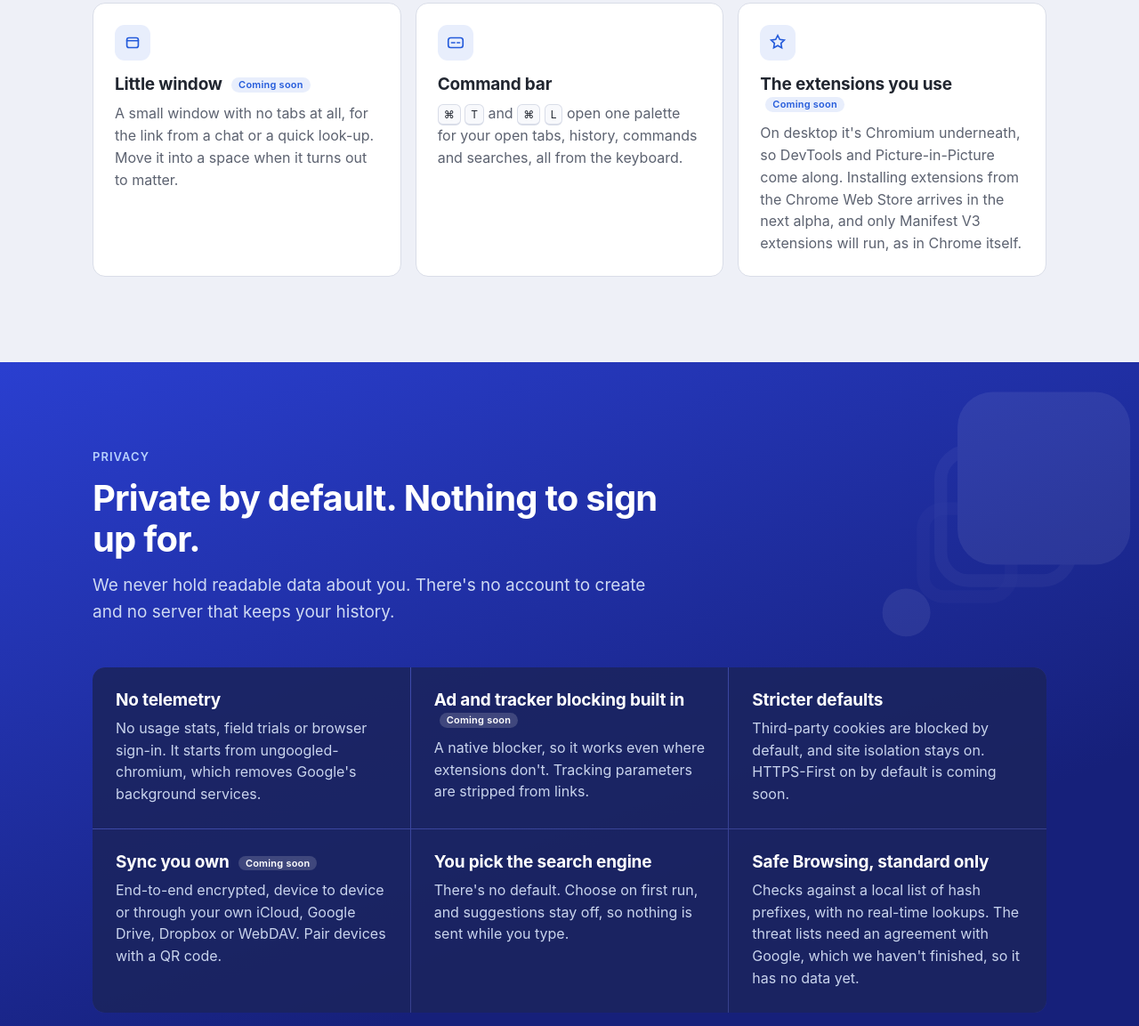
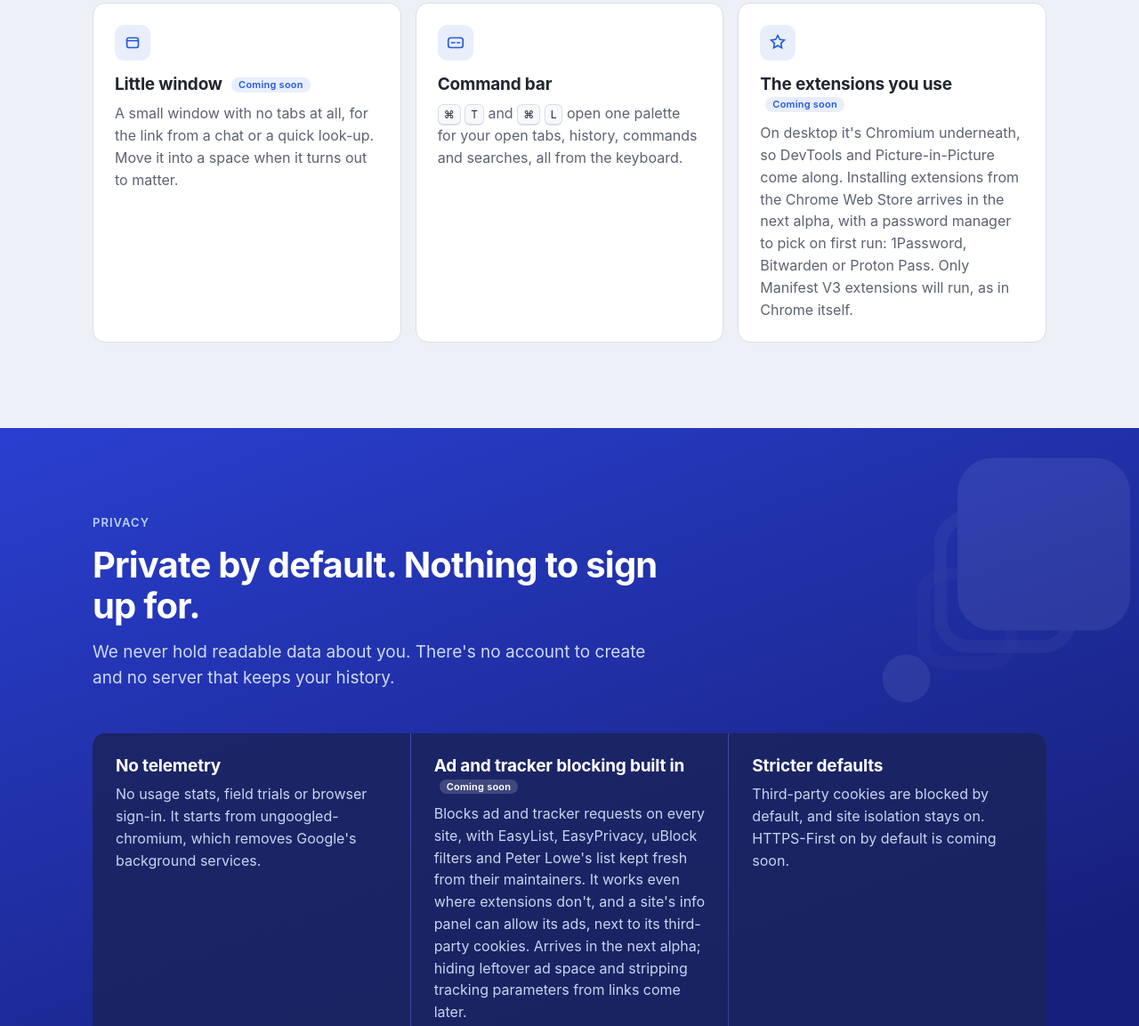
Before and after one commit to little-browser/little-browser, a plain HTML site: page site/index.html in a window 1280 px wide. Shown: the part 1963-3116 px from the top of the page at 89% size. Drawn offline with Linux system fonts and the light colour scheme; no server answers.

Commit message:
site: the ad blocker and the password manager choice, coming in the next alpha
- The ad blocker item says what it blocks and with which lists; still marked coming soon, as the
  published alpha predates it.
- The extensions paragraph mentions the first-run password manager choice.
- Privacy policy: the filter-list downloads (hosts, every four days, no cookies; the servers see
  the IP address and the user agent), and the password manager fetched from the store.

Co-Authored-By: Claude Opus 5.5 <noreply@anthropic.com>
Signed-off-by: Eugen Kozynin <ekozynin@gmail.com>

```diff
--- a/site/index.html
+++ b/site/index.html
@@ -189,7 +189,7 @@
         <article class="card">
           <div class="glyph"><svg viewBox="0 0 24 24" fill="none" stroke="currentColor" stroke-width="1.8" stroke-linecap="round"><path d="M12 3l2.5 5 5.5.8-4 3.9.9 5.5L12 15.6 7.1 18.2l.9-5.5-4-3.9 5.5-.8z"/></svg></div>
           <h3>The extensions you use <span class="tag">Coming soon</span></h3>
-          <p>On desktop it's Chromium underneath, so DevTools and Picture-in-Picture come along. Installing extensions from the Chrome Web Store arrives in the next alpha, and only Manifest V3 extensions will run, as in Chrome itself.</p>
+          <p>On desktop it's Chromium underneath, so DevTools and Picture-in-Picture come along. Installing extensions from the Chrome Web Store arrives in the next alpha, with a password manager to pick on first run: 1Password, Bitwarden or Proton Pass. Only Manifest V3 extensions will run, as in Chrome itself.</p>
         </article>
       </div>
     </div>
@@ -205,7 +205,7 @@
       </div>
       <div class="grid">
         <div class="item"><h3>No telemetry</h3><p>No usage stats, field trials or browser sign-in. It starts from ungoogled-chromium, which removes Google's background services.</p></div>
-        <div class="item"><h3>Ad and tracker blocking built in <span class="tag">Coming soon</span></h3><p>A native blocker, so it works even where extensions don't. Tracking parameters are stripped from links.</p></div>
+        <div class="item"><h3>Ad and tracker blocking built in <span class="tag">Coming soon</span></h3><p>Blocks ad and tracker requests on every site, with EasyList, EasyPrivacy, uBlock filters and Peter Lowe's list kept fresh from their maintainers. It works even where extensions don't, and a site's info panel can allow its ads, next to its third-party cookies. Arrives in the next alpha; hiding leftover ad space and stripping tracking parameters from links come later.</p></div>
         <div class="item"><h3>Stricter defaults</h3><p>Third-party cookies are blocked by default, and site isolation stays on. HTTPS-First on by default is coming soon.</p></div>
         <div class="item"><h3>Sync you own <span class="tag">Coming soon</span></h3><p>End-to-end encrypted, device to device or through your own iCloud, Google Drive, Dropbox or WebDAV. Pair devices with a QR code.</p></div>
         <div class="item"><h3>You pick the search engine</h3><p>There's no default. Choose on first run, and suggestions stay off, so nothing is sent while you type.</p></div>
```
Also changed, not shown: site/privacy/index.html (+2 -1 lines).
